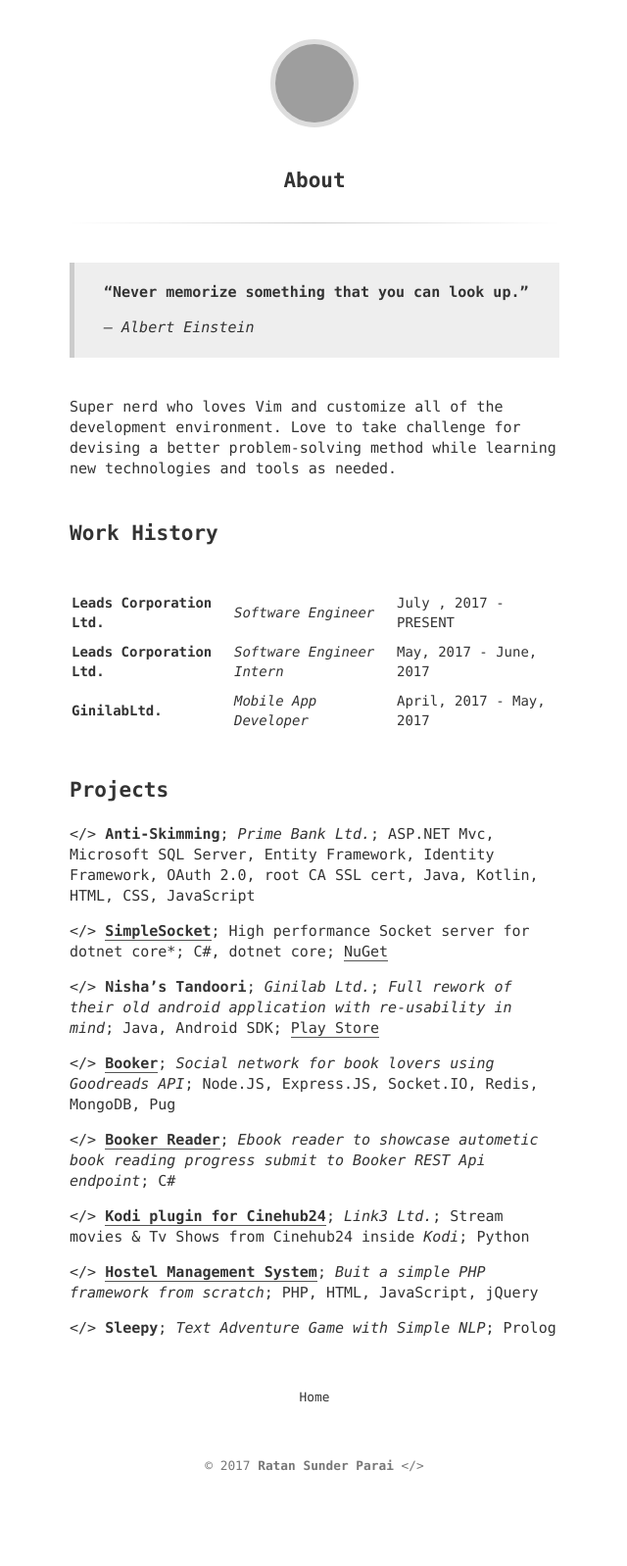
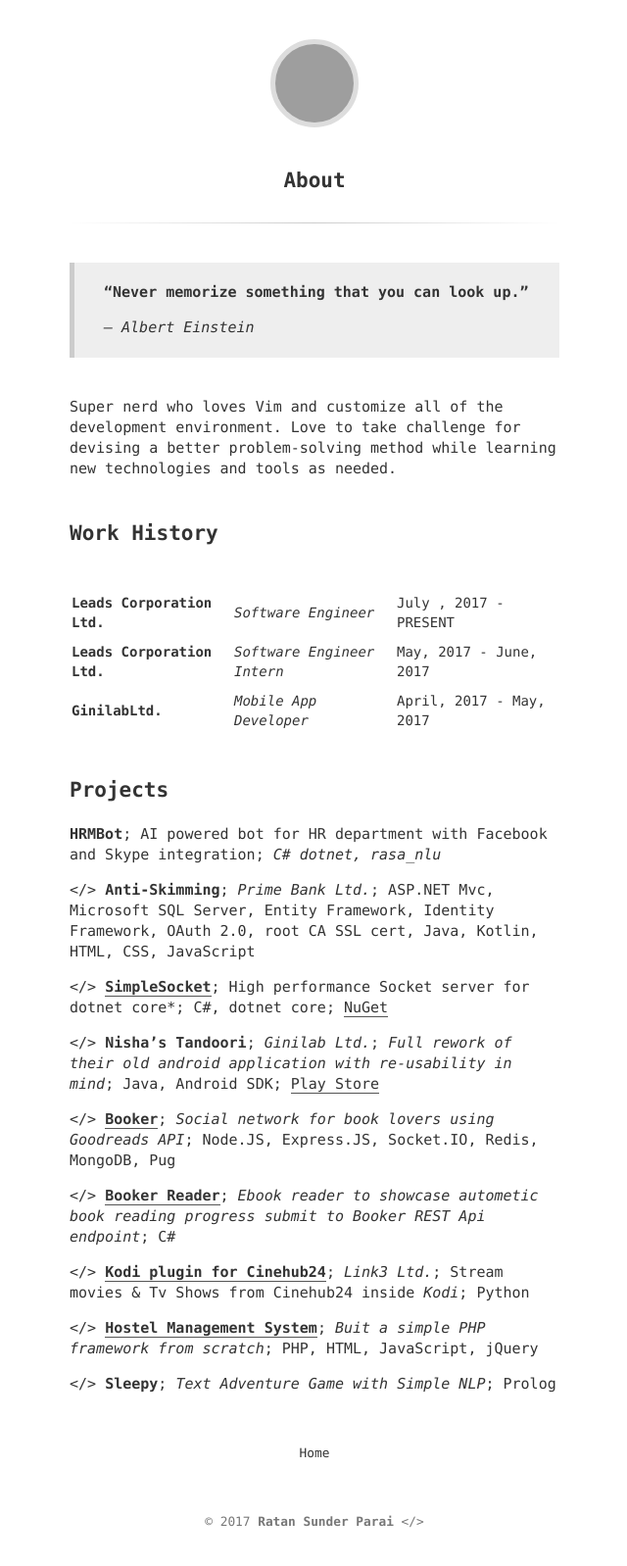
Before and after one commit to ratanparai/ratanparai.github.io, a Jekyll site: the page built from about.md, in a window 1280 px wide. Shown: the whole page at 98% size, without its empty margins (319-959 px from the left). Built offline with Jekyll 4.4.1, drawn with Linux system fonts in a browser that asks for light colours; before the commit the page ends 1541 px from its top, so only the background shows below that; grey boxes are pictures that could not be loaded.

Commit message:
add new running project to about page

```diff
--- a/about.md
+++ b/about.md
@@ -16,6 +16,8 @@ Super nerd who loves Vim and customize all of the development environment. Love
 | **GinilabLtd.** | *Mobile App Developer* | April, 2017 - May, 2017|
 
 ## Projects
+<running.../>**HRMBot**; AI powered bot for HR department with Facebook and Skype integration; *C# dotnet, rasa_nlu*
+
 </> **Anti-Skimming**; *Prime Bank Ltd.*; ASP.NET Mvc, Microsoft SQL Server, Entity Framework, Identity Framework, OAuth 2.0, root CA SSL cert, Java, Kotlin, HTML, CSS, JavaScript
 
 </> [**SimpleSocket**](https://github.com/ratanparai/SimpleSocket); High performance Socket server for dotnet core*; C#, dotnet core; [NuGet](https://www.nuget.org/packages/Ratan.SimpleSocket/)
```
